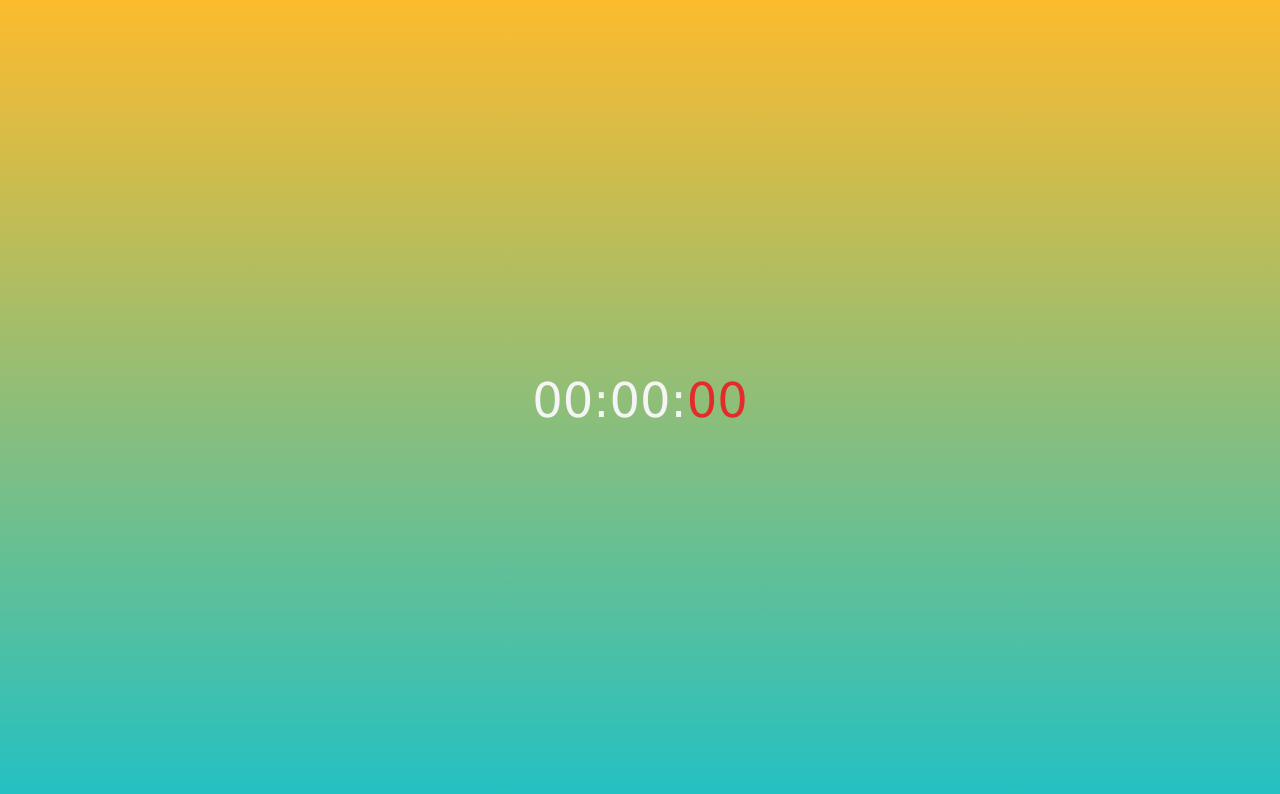
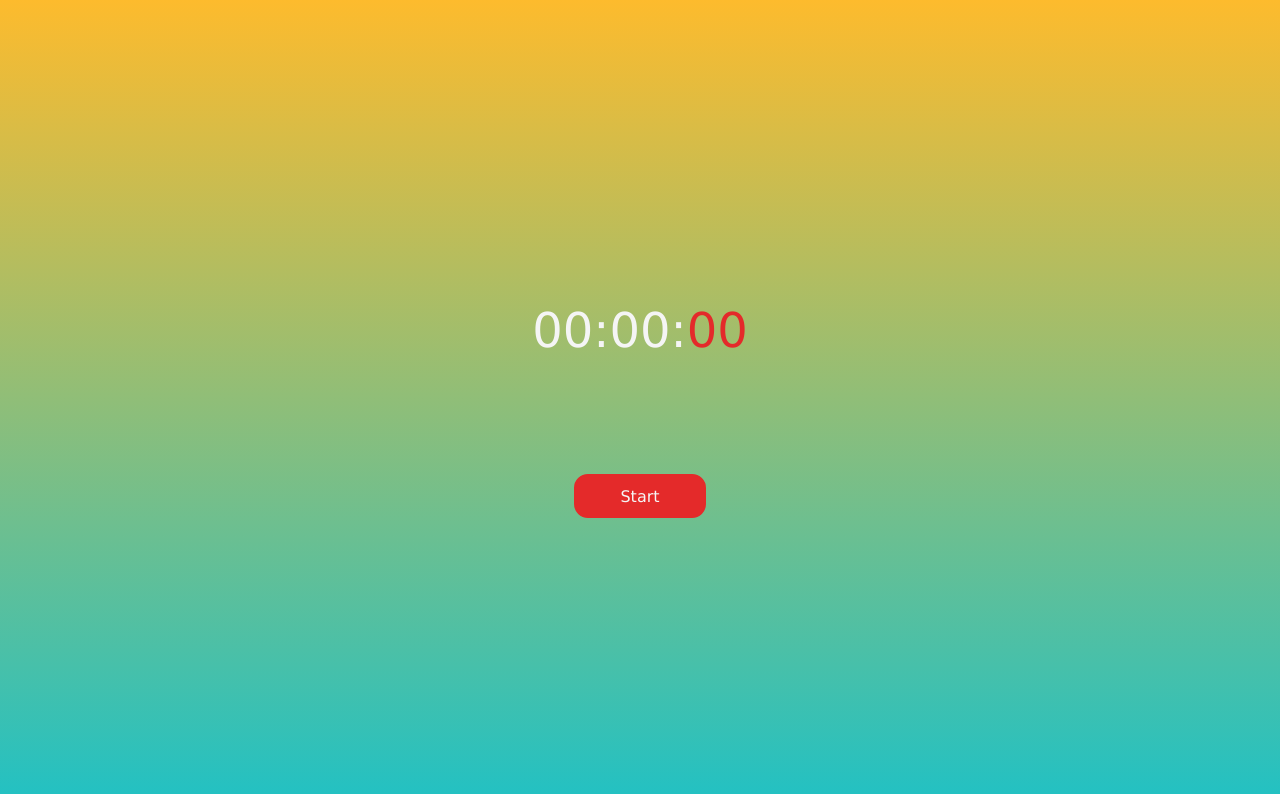
Before and after one commit to im-shikha/reactjs-machine-coding, a React (Create React App) app in the folder fetch-data-from-an-api/: page /stopwatch in a window 1280 px wide. Shown: the top 794 px of the page. Built offline with nearby package versions, Linux system fonts and the light colour scheme.

Commit message:
stopwatch logic

```diff
--- a/fetch-data-from-an-api/src/App.css
+++ b/fetch-data-from-an-api/src/App.css
@@ -138,3 +138,43 @@
 .mili-sec {
   color: #e42a2a;
 }
+
+/* Buttons.js */
+
+.control-buttons {
+  margin: 3rem 0;
+  width: 100%;
+  box-sizing: border-box;
+  display: flex;
+  align-items: center;
+  justify-content: center;
+}
+
+.btn-grp {
+  display: flex;
+  align-items: center;
+  justify-content: space-around;
+}
+
+.btn {
+  font-family: Verdana, Geneva, Tahoma, sans-serif;
+  width: 10vw;
+  height: 5vh;
+  border-radius: 14px;
+  margin: 0px 6px;
+  display: flex;
+  border: 2px solid #e42a2a;
+  justify-content: center;
+  align-items: center;
+  cursor: pointer;
+  color: #f5f5f5;
+}
+
+.btn-one {
+  background-color: #e42a2a;
+}
+
+.btn-two {
+  background-color: white;
+  color: #e42a2a;
+}
--- a/fetch-data-from-an-api/src/components/stopwatch/Buttons.js
+++ b/fetch-data-from-an-api/src/components/stopwatch/Buttons.js
@@ -0,0 +1,27 @@
+import React from "react";
+
+const Buttons = (props) => {
+  const StartButton = (
+    <div className="btn btn-one btn-start" onClick={props.handleStart}>
+      Start
+    </div>
+  );
+
+  const ActiveButtons = (
+    <div className="btn-grp">
+      <div className="btn btn-two" onClick={props.handleReset}>
+        Reset
+      </div>
+      <div className="btn btn-one" onClick={props.handlePauseResume}>
+        {props.isPaused ? "Resume" : "Pause"}
+      </div>
+    </div>
+  );
+  return (
+    <div className="control-buttons">
+      <div>{props.active ? ActiveButtons : StartButton}</div>
+    </div>
+  );
+};
+
+export default Buttons;
--- a/fetch-data-from-an-api/src/components/stopwatch/StopWatch.js
+++ b/fetch-data-from-an-api/src/components/stopwatch/StopWatch.js
@@ -1,15 +1,52 @@
-import React, { useState } from "react";
+import React, { useEffect, useState } from "react";
 import Timer from "./Timer";
+import Buttons from "./Buttons";
 
 const StopWatch = () => {
   const [isActive, setIsActive] = useState(false);
   const [isPaused, setIsPaused] = useState(true);
   const [time, setTime] = useState(0);
 
+  useEffect(() => {
+    let interval = null;
+
+    if (isActive && isPaused === false) {
+      interval = setInterval(() => {
+        setTime((time) => time + 10);
+      }, 10);
+    } else {
+      clearInterval(interval);
+    }
+    return () => {
+      clearInterval(interval);
+    };
+  }, [isActive, isPaused]);
+
+  const handleStart = () => {
+    setIsActive(true);
+    setIsPaused(false);
+  };
+
+  const handlePauseResume = () => {
+    setIsPaused(!isPaused);
+  };
+
+  const handleReset = () => {
+    setIsActive(false);
+    setTime(0);
+  };
+
   return (
     <>
       <div className="StopWatch-App">
         <Timer time={time} />
+        <Buttons
+          active={isActive}
+          isPaused={isPaused}
+          handleStart={handleStart}
+          handlePauseResume={handlePauseResume}
+          handleReset={handleReset}
+        />
       </div>
     </>
   );
```
